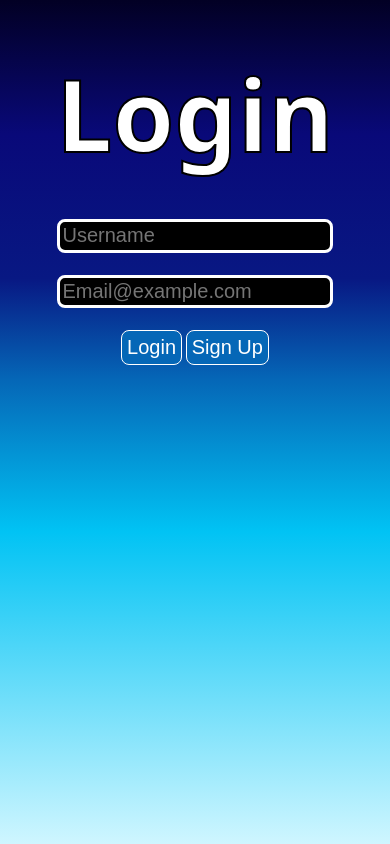
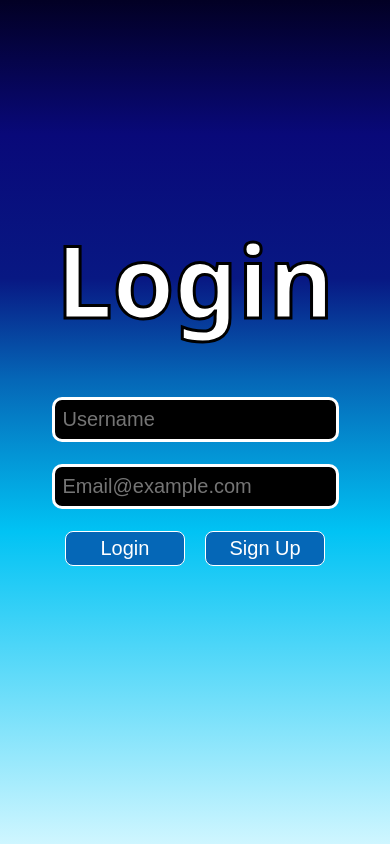
Before and after one commit to Hussein-Kobeisi/Cinema-Project-Frontend, a website: page Pages/Login.html in a window 390 px wide. Drawn offline with nearby package versions, Linux system fonts and the light colour scheme.

Commit message:
Made Login responsive

```diff
--- a/Styles/Login.css
+++ b/Styles/Login.css
@@ -1,30 +1,32 @@
-html{
-    font-family:'Segoe UI', Tahoma, Geneva, Verdana, sans-serif
-}
-
 body {
-    /* background-color: aquamarine; */
+    margin: 0;
+    padding: 0;
+    font-family:'Segoe UI', Tahoma, Geneva, Verdana, sans-serif;
     background-image: linear-gradient(rgba(2, 0, 36, 1) 0%, rgba(9, 9, 121, 1) 16%, rgba(8, 24, 131, 1) 33%, rgba(5, 103, 183, 1) 45%, rgba(1, 195, 244, 1) 63%, rgba(207, 246, 255, 1) 100%);
     text-align: center;
+    overflow-y: hidden;
+    overflow-x: hidden;
 }
 
 h1 {
-
-    font-size: 100px;
-    padding: 10%;
+    font-size: min(100px, 20dvh);
+    padding: min(.5em, 100dvw-min(100px, 20dvh));
+    padding-top: 25dvh;
+    padding-bottom: .5em;
     margin: 0;
     color: black;
     -webkit-text-fill-color: white;
-    -webkit-text-stroke-width: 2px;
+    -webkit-text-stroke-width: 0.03em;
+    margin-inline: auto;
 }
 
 .formInpt {
-    font-size: 20px;
-    border-radius: 0.5rem;
-    border: 3px solid white;
+    font-size: min(20px, 6dvw);
+    border-radius: 0.5em;
+    border: 0.15em solid white;
     background-color: black;
     color: white;
-    padding: .15rem;
+    padding: .5rem;
 }
 
 .formBtn{
@@ -34,6 +36,9 @@ h1 {
     color: white;
     border: 1px solid white;
     padding: 0.3rem;
+    min-width: 6em;
+    margin-right: .4em;
+    margin-left: .4em;
 }
 
 .error{
@@ -59,3 +64,30 @@ h1 {
     display: none;
     padding: .3rem;
 }
+
+@media (min-height:900px) {
+    h1 {
+        font-size: 10dvh;
+        margin-bottom: 10dvh;
+    }
+
+    .formInpt{
+        font-size: 3dvh;
+        margin: .5em;
+    }
+
+    .formBtn{
+        font-size: 3dvh;
+        min-width: 10em;
+        margin-top: .4em;
+        margin-bottom: .4em;
+    }
+
+    .error{
+        font-size: 3dvh;
+    }
+
+    .success{
+        font-size: 3dvh;
+    }
+}
```
Also changed, not shown: Pages/Login.html (+1 -0 lines).
